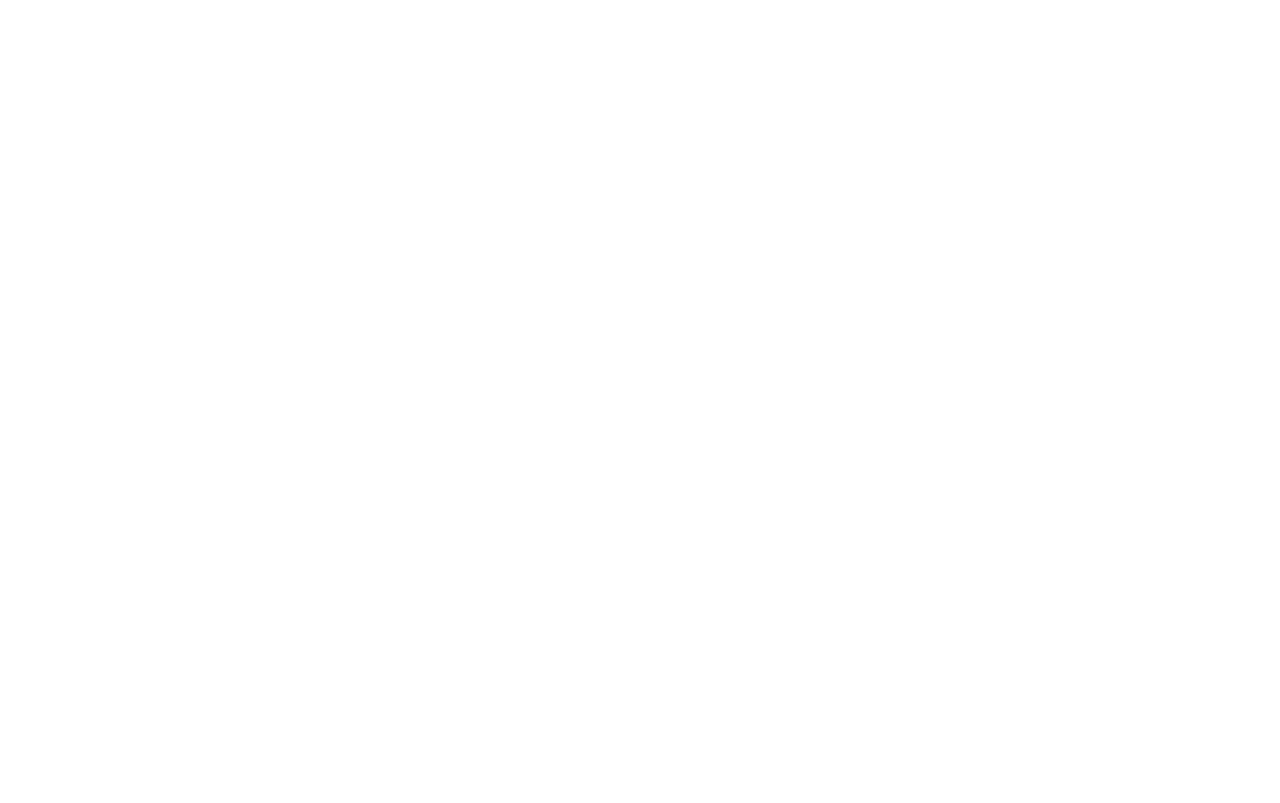
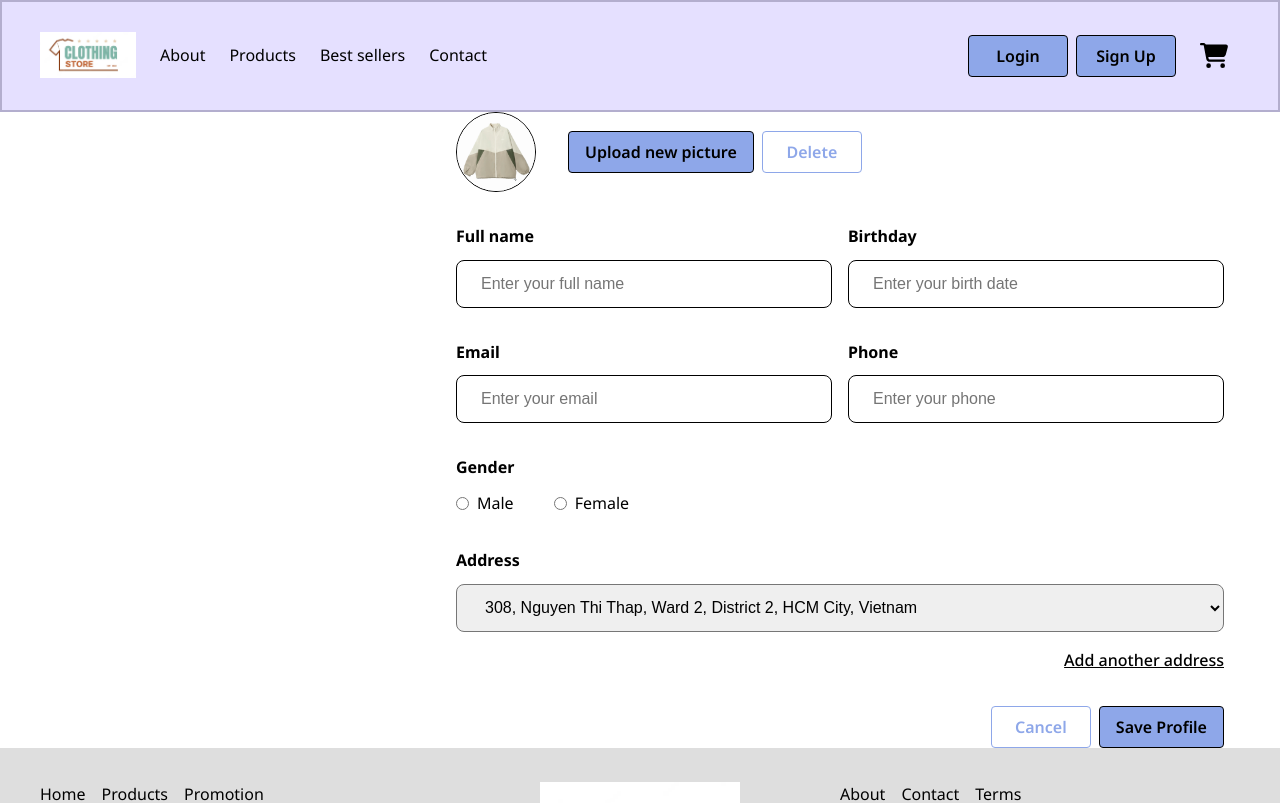
Before and after one commit to duycoiz1204/clothing-store-website-FE, a React (Create React App) app: page /profile in a window 1280 px wide. Before the commit this address had no page. Shown: the top 803 px of the page. Built offline with nearby package versions, Linux system fonts and the light colour scheme.

Commit message:
Create Profile page

```diff
--- a/src/App.js
+++ b/src/App.js
@@ -7,6 +7,7 @@
 import SignUp from '~/pages/SignUp';
 import Products from '~/pages/Products';
 import ProductDetails from '~/pages/ProductDetails';
+import Profile from './pages/Profile';
 
 function App() {
     return (
@@ -16,6 +17,7 @@
                     <Route index element={<Home />} />
                     <Route path="/products" element={<Products />} />
                     <Route path="/products/:id" element={<ProductDetails />} />
+                    <Route path="/profile" element={<Profile />} />
                 </Route>
                 <Route element={<ImageLayout />}>
                     <Route path="/signin" element={<SignIn />} />
--- /dev/null
+++ b/src/components/Input/Input.module.scss
@@ -0,0 +1,8 @@
+.input {
+    width: 100%;
+    height: 48px;
+    padding: 0 24px;
+    border: 1px solid #000;
+    border-radius: 8px;
+    font-size: 1.6rem;
+}
--- /dev/null
+++ b/src/components/Input/index.js
@@ -0,0 +1,10 @@
+import classNames from 'classnames/bind';
+import styles from './Input.module.scss';
+
+const cx = classNames.bind(styles);
+
+function Input({ ...props }) {
+    return <input className={cx('input')} {...props} />;
+}
+
+export default Input;
--- /dev/null
+++ b/src/pages/Profile/GroupInput/GroupInput.module.scss
@@ -0,0 +1,50 @@
+.col {
+    margin-top: 32px;
+}
+
+.title {
+    margin-bottom: 10px;
+}
+
+.groups {
+    display: flex;
+    align-items: center;
+}
+
+.group {
+    display: flex;
+    align-items: center;
+
+    + .group {
+        margin-left: 40px;
+    }
+}
+
+.radio {
+    margin-right: 8px;
+}
+
+// Selection
+.select {
+    width: 100%;
+    height: 48px;
+    padding: 0 24px;
+    border-radius: 8px;
+    font-size: 1.6rem;
+}
+
+.option {
+    font-size: 1.6rem;
+}
+
+.add {
+    margin-top: 16px;
+    font-weight: 500;
+    text-align: right;
+    text-decoration: underline;
+}
+
+.controls {
+    display: flex;
+    justify-content: flex-end;
+}
--- /dev/null
+++ b/src/pages/Profile/GroupInput/index.js
@@ -0,0 +1,95 @@
+import { Row, Column } from '~/components/Grid';
+import classNames from 'classnames/bind';
+
+import Input from '~/components/Input';
+
+import styles from './GroupInput.module.scss';
+import Button from '~/components/Button';
+
+const cx = classNames.bind(styles);
+
+function GroupInput() {
+    return (
+        <div className={cx('container')}>
+            <Row className={cx('sgutter')}>
+                <Column className={cx('col', 'l-6')}>
+                    <VerticalInputGroup
+                        title="Full name"
+                        placeholder="Enter your full name"
+                    />
+                </Column>
+                <Column className={cx('col', 'l-6')}>
+                    <VerticalInputGroup
+                        title="Birthday"
+                        placeholder="Enter your birth date"
+                    />
+                </Column>
+                <Column className={cx('col', 'l-6')}>
+                    <VerticalInputGroup
+                        title="Email"
+                        placeholder="Enter your email"
+                    />
+                </Column>
+                <Column className={cx('col', 'l-6')}>
+                    <VerticalInputGroup
+                        title="Phone"
+                        placeholder="Enter your phone"
+                    />
+                </Column>
+                <Column className={cx('col', 'l-12')}>
+                    <VerticalCheckboxGroup title="Gender" />
+                </Column>
+                <Column className={cx('col', 'l-12')}>
+                    <VerticalSelectGroup title="Address" />
+                </Column>
+                <Column className={cx('col', 'controls', 'l-12')}>
+                    <Button outline>Cancel</Button>
+                    <Button primary>Save Profile</Button>
+                </Column>
+            </Row>
+        </div>
+    );
+}
+
+export default GroupInput;
+
+function VerticalInputGroup({ title, placeholder }) {
+    return (
+        <div className={cx('container')}>
+            <h4 className={cx('title')}>{title}</h4>
+            <Input type="text" placeholder={placeholder} />
+        </div>
+    );
+}
+
+function VerticalCheckboxGroup({ title }) {
+    return (
+        <div className={cx('container')}>
+            <h4 className={cx('title')}>{title}</h4>
+            <div className={cx('groups')}>
+                <div className={cx('group')}>
+                    <input type="radio" id="male" className={cx('radio')} />
+                    <label for="male">Male</label>
+                </div>
+                <div className={cx('group')}>
+                    <input type="radio" id="female" className={cx('radio')} />
+                    <label for="female">Female</label>
+                </div>
+            </div>
+        </div>
+    );
+}
+
+function VerticalSelectGroup({ title }) {
+    return (
+        <div className={cx('container')}>
+            <h4 className={cx('title')}>{title}</h4>
+            <select className={cx('select')}>
+                <option className={cx('option')} defaultValue>
+                    308, Nguyen Thi Thap, Ward 2, District 2, HCM City, Vietnam
+                </option>
+            </select>
+            <div className={cx('add')}>Add another address</div>
+        </div>
+    );
+}
--- /dev/null
+++ b/src/pages/Profile/PictureControls/PictureControls.module.scss
@@ -0,0 +1,12 @@
+.container {
+    display: flex;
+    align-items: center;
+}
+
+.user {
+    width: 80px;
+    height: 80px;
+    margin-right: 32px;
+    border: 1px solid #000;
+    border-radius: 999px;
+}
--- /dev/null
+++ b/src/pages/Profile/PictureControls/index.js
@@ -0,0 +1,20 @@
+import classNames from 'classnames/bind';
+
+import Button from '~/components/Button';
+
+import styles from './PictureControls.module.scss';
+import image from '~/assets/images/clothes1.png';
+
+const cx = classNames.bind(styles);
+
+function PictureControls() {
+    return (
+        <div className={cx('container')}>
+            <img className={cx('user')} src={image} alt="" />
+            <Button primary>Upload new picture</Button>
+            <Button outline>Delete</Button>
+        </div>
+    );
+}
+
+export default PictureControls;
--- /dev/null
+++ b/src/pages/Profile/Profile.module.scss
@@ -0,0 +1,3 @@
+.profile {
+    padding: 0 16px;
+}
--- /dev/null
+++ b/src/pages/Profile/index.js
@@ -0,0 +1,28 @@
+import { Grid, Row, Column } from '~/components/Grid';
+import classNames from 'classnames/bind';
+
+import styles from './Profile.module.scss';
+import GroupInput from './GroupInput';
+import PictureControls from './PictureControls';
+
+const cx = classNames.bind(styles);
+
+function Profile() {
+    return (
+        <div className={cx('container')}>
+            <Grid className={cx('wide')}>
+                <Row>
+                    <Column className={cx('l-4')} />
+                    <Column className={cx('l-8')}>
+                        <div className={cx('profile')}>
+                            <PictureControls />
+                            <GroupInput />
+                        </div>
+                    </Column>
+                </Row>
+            </Grid>
+        </div>
+    );
+}
+
+export default Profile;
```
